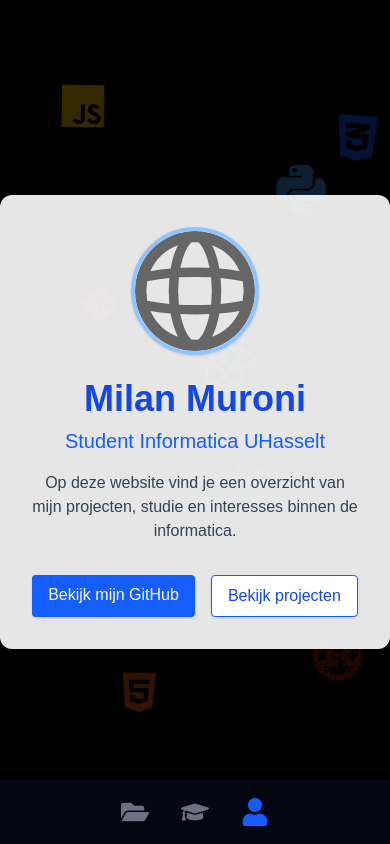
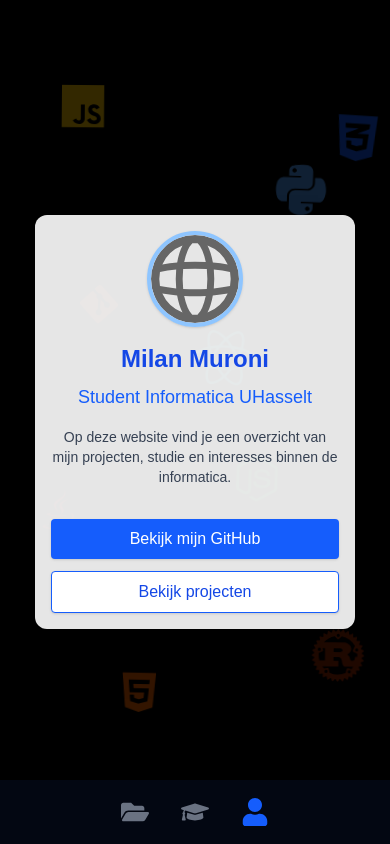
Before and after one commit to MilanM-2262576/mijn-portfolio, a Next.js app: page / in a window 390 px wide. Built offline with nearby package versions, Linux system fonts and the light colour scheme.

Commit message:
responsiviteit overmij page

```diff
--- a/src/app/OverMijPage.js
+++ b/src/app/OverMijPage.js
@@ -6,7 +6,7 @@ export default function OverMijPage({ onBekijkProjecten }) {
     <section className="relative flex flex-col items-center justify-center min-h-screen w-full bg-black overflow-hidden">
       <FloatingIcons />
       <motion.div
-        className="relative z-10 bg-white/90 rounded-xl shadow-2xl p-8 max-w-2xl w-full flex flex-col items-center"
+            className="relative z-10 bg-white/90 rounded-xl shadow-2xl p-4 sm:p-8 max-w-xs sm:max-w-2xl w-full flex flex-col items-center"
             initial={{ opacity: 0, scale: 0.95, y: 40 }}
             animate={{ opacity: 1, scale: 1, y: 0 }}
             transition={{ duration: 0.7, type: "spring" }}
@@ -15,28 +15,28 @@ export default function OverMijPage({ onBekijkProjecten }) {
             <img
                 src="/globe.svg"
                 alt="Profiel"
-          className="w-32 h-32 rounded-full border-4 border-blue-300 shadow mb-6"
+                className="w-24 h-24 sm:w-32 sm:h-32 rounded-full border-4 border-blue-300 shadow mb-4 sm:mb-6"
             />
-        <h1 className="text-4xl font-extrabold text-blue-700 mb-2 text-center">
+            <h1 className="text-2xl sm:text-4xl font-extrabold text-blue-700 mb-2 text-center">
                 Milan Muroni
             </h1>
-        <h2 className="text-xl text-blue-600 mb-4 text-center">
+            <h2 className="text-lg sm:text-xl text-blue-600 mb-4 text-center">
                 Student Informatica UHasselt
             </h2>
-        <p className="text-gray-700 text-center mb-6">
+            <p className="text-gray-700 text-center mb-6 text-sm sm:text-base">
                 Op deze website vind je een overzicht van mijn projecten, studie en interesses binnen de informatica.
             </p>
-        <div className="flex gap-4 mt-2">
+            <div className="flex flex-col sm:flex-row gap-3 sm:gap-4 mt-2 w-full">
                 <a
                 href="https://github.com/MilanM-2262576"
                 target="_blank"
                 rel="noopener noreferrer"
-            className="bg-blue-600 text-white px-4 py-2 rounded shadow hover:bg-blue-700 transition"
+                className="bg-blue-600 text-white px-4 py-2 rounded shadow hover:bg-blue-700 transition text-center w-full sm:w-auto"
                 >
                 Bekijk mijn GitHub
                 </a>
                 <button
-            className="bg-white border border-blue-600 text-blue-700 px-4 py-2 rounded shadow hover:bg-blue-50 transition"
+                className="bg-white border border-blue-600 text-blue-700 px-4 py-2 rounded shadow hover:bg-blue-50 transition text-center w-full sm:w-auto"
                 onClick={onBekijkProjecten}
                 >
                 Bekijk projecten
--- a/src/app/ProjectenPage.js
+++ b/src/app/ProjectenPage.js
@@ -176,8 +176,8 @@ export default function ProjectenPage() {
 
       {/* Overlay voor uitvergroot project */}
       {openIdx !== null && (
-        <div className="fixed inset-0 z-50 flex items-center justify-center bg-black/60 overflow-auto">
-          <div className="bg-white rounded-xl shadow-2xl p-4 sm:p-8 max-w-full w-full sm:max-w-4xl mx-2 sm:mx-4 relative animate-fadeIn">
+         <div className="fixed inset-0 z-50 flex items-start justify-center bg-black/60 overflow-auto py-8">
+            <div className="bg-white rounded-xl shadow-2xl p-4 sm:p-8 max-w-full w-full sm:max-w-4xl mx-2 sm:mx-4 relative animate-fadeIn">
             <button
                 onClick={() => setOpenIdx(null)}
                 className="absolute top-2 right-2 sm:top-4 sm:right-4 z-50 text-gray-500 hover:text-blue-700 text-3xl sm:text-2xl font-bold bg-white/80 rounded-full w-10 h-10 flex items-center justify-center shadow-md border border-gray-200"
```
Lines whose indentation alone changed are shown as unchanged.
